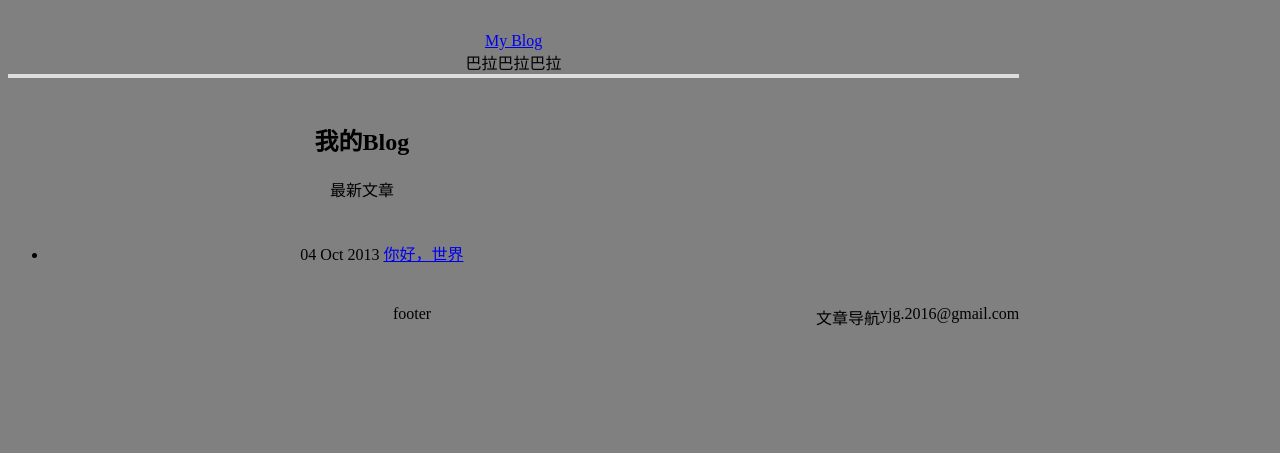
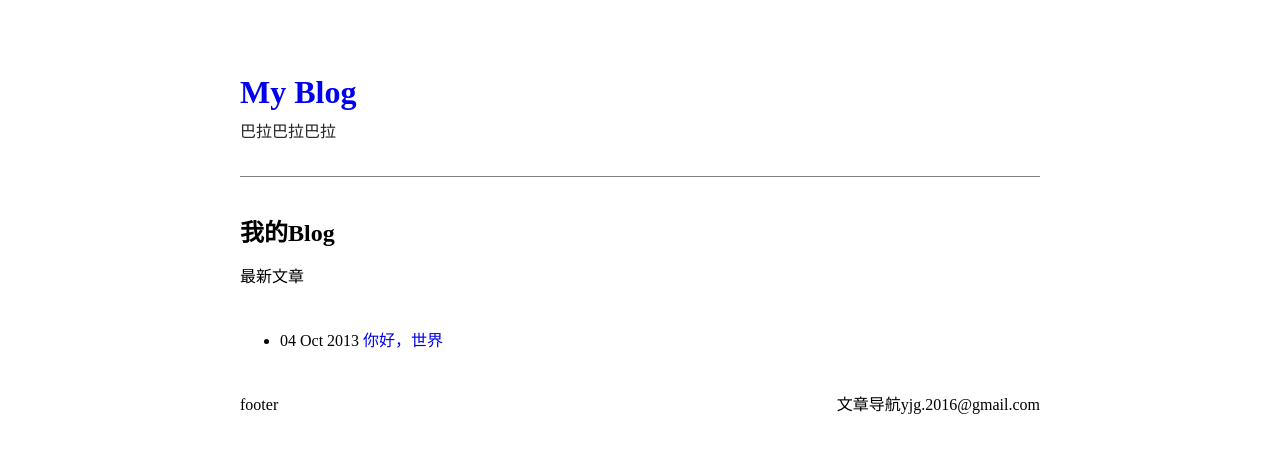
Before and after one commit to leongithub/blog, a Jekyll site: the page built from index.html, in a window 1280 px wide. Shown: the top 453 px of the page. Built offline with Jekyll 4.4.1, drawn with Linux system fonts in a browser that asks for light colours.

Commit message:
update default.css

```diff
--- a/css/default.css
+++ b/css/default.css
@@ -1,6 +1,10 @@
 body {
-	background-color: gray;
+	background-color: white;
 	text-align: center;
+}
+
+a {
+	text-decoration: none;
 }
 
 a:hover {
@@ -12,21 +16,35 @@ a:visited {
 }
 
 .site {
-	background-color: white
 	line-height: 1.5em;
-	width: 80%
+	width: 50em;
+	text-align: justify;
+	margin: 3em auto 2em auto;
 }
 
 .site .header {
-	border-bottom: 4px solid #ddd;
+	border-bottom: 1px solid gray;
+}
+
+.site .header .title {
+	font-size: 200%;
+	font-weight: bold;
+	color: blue;
+}
+
+.site .header .description {
+	margin-top: 1em;
+	margin-bottom: 2em;
+	color: #222;
 }
 
 .site .content {
-	width: 70%
+	width: 70%;
 }
 
 .site .contact {
 	float: right;
+	clear: left;
 }
 
 .site .sidenav {
```
